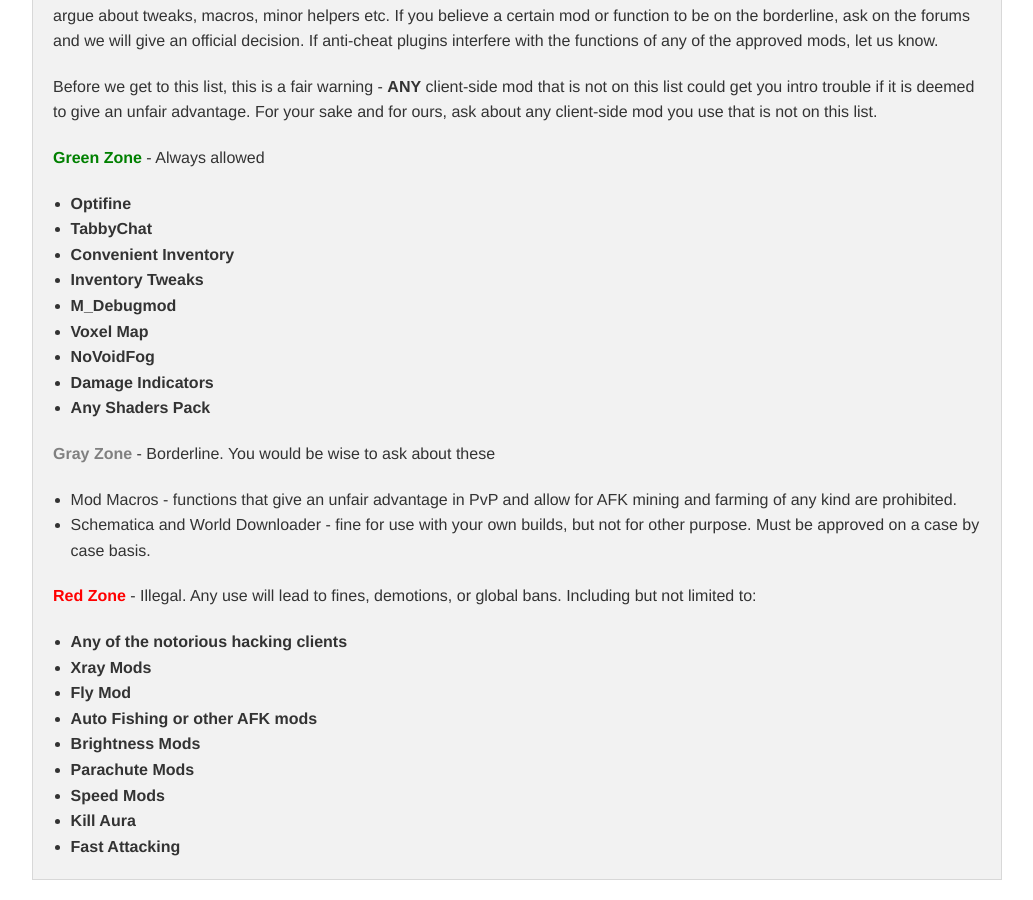
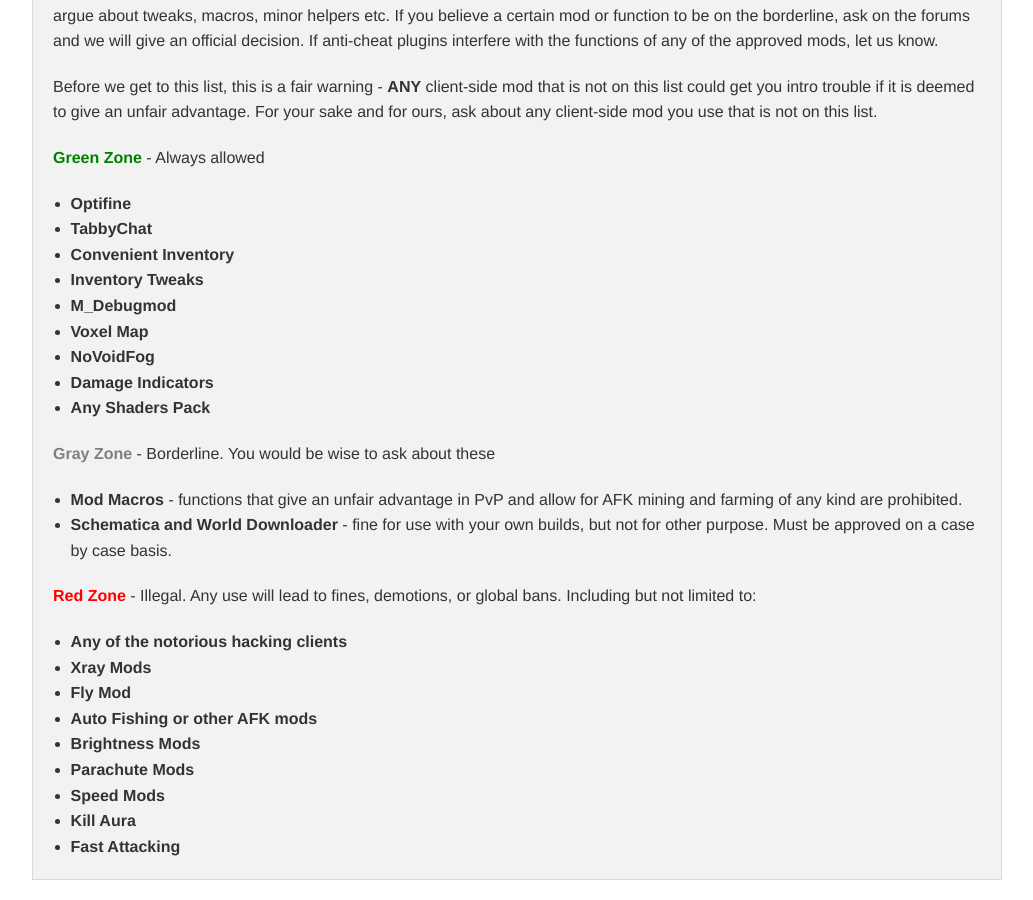
Before and after one commit to damnation-eu/website-beta, a Jekyll site: the page built from rules.md, in a window 1280 px wide and 900 px high, scrolled down 2352 px. Shown: the whole window, without its empty margins (123-1156 px from the left). Built offline with Jekyll 4.4.1, drawn with Linux system fonts in a browser that asks for light colours; nearby versions of some CDN libraries; library files that are not in the unit come from our copies.

Commit message:
Sick of fighting with md formatting

```diff
--- a/rules.md
+++ b/rules.md
@@ -96,10 +96,8 @@
 
 <span style="color: gray;">**Gray Zone**</span> - Borderline. You would be wise to ask about these
 
-* Mod Macros
-      - functions that give an unfair advantage in PvP and allow for AFK mining and farming of any kind are prohibited.
-* Schematica and World Downloader
-      - fine for use with your own builds, but not for other purpose. Must be approved on a case by case basis.
+* **Mod Macros** - functions that give an unfair advantage in PvP and allow for AFK mining and farming of any kind are prohibited.
+* **Schematica and World Downloader** - fine for use with your own builds, but not for other purpose. Must be approved on a case by case basis.
 
 
 <span style="color: red;">**Red Zone**</span> - Illegal. Any use will lead to fines, demotions, or global bans. Including but not limited to:
```
